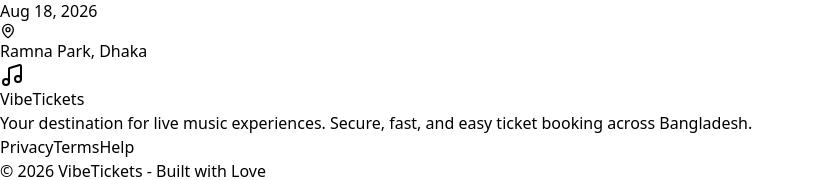
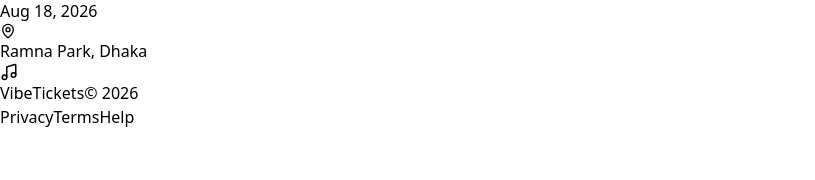
Before and after one commit to farhanshahriar07/ticket-app, a React (Vite) app: page / in a window 1280 px wide. Shown: the part 2229-2409 px from the top of the page, without its empty margins (0-815 px from the left). After the commit the page ends 2358 px from the top, so only its background shows below. Built offline with nearby package versions, Linux system fonts and the light colour scheme.

Commit message:
first commit

```diff
--- a/src/App.jsx
+++ b/src/App.jsx
@@ -495,19 +495,19 @@ const TicketsContent = ({ tickets, isDarkMode, mutedText }) => {
 };
 
 const Footer = ({ isDarkMode }) => (
-  <footer className={`py-12 border-t transition-colors duration-300 ${isDarkMode ? 'bg-gray-900 border-gray-800 text-gray-500' : 'bg-white border-gray-200 text-gray-400'}`}>
-    <div className="max-w-6xl mx-auto px-4 text-center">
-      <div className="flex items-center justify-center gap-2 mb-4">
-        <Music size={24} className="text-indigo-500" />
-        <span className={`text-xl font-black tracking-tighter ${isDarkMode ? 'text-white' : 'text-gray-900'}`}>VibeTickets</span>
+  <footer className={`py-6 border-t transition-colors duration-300 ${isDarkMode ? 'bg-gray-900 border-gray-800 text-gray-500' : 'bg-white border-gray-200 text-gray-400'}`}>
+    <div className="max-w-[1400px] mx-auto px-4 sm:px-6 flex flex-col sm:flex-row items-center justify-between gap-4">
+      <div className="flex items-center gap-2">
+        <Music size={18} className="text-indigo-500" />
+        <span className={`text-lg font-black tracking-tighter ${isDarkMode ? 'text-white' : 'text-gray-900'}`}>VibeTickets</span>
+        <span className="hidden sm:inline text-[10px] uppercase font-bold tracking-widest ml-4">© {new Date().getFullYear()}</span>
       </div>
-      <p className="text-sm max-w-md mx-auto mb-6">Your destination for live music experiences. Secure, fast, and easy ticket booking across Bangladesh.</p>
-      <div className="flex justify-center gap-6 text-xs font-bold uppercase tracking-widest mb-8">
+
+      <div className="flex items-center gap-6 text-[10px] font-bold uppercase tracking-widest">
         <a href="#" className="hover:text-indigo-500 transition-colors">Privacy</a>
         <a href="#" className="hover:text-indigo-500 transition-colors">Terms</a>
         <a href="#" className="hover:text-indigo-500 transition-colors">Help</a>
       </div>
-      <p className="text-[10px] uppercase font-bold tracking-[0.2em]">© {new Date().getFullYear()} VibeTickets - Built with Love</p>
     </div>
   </footer>
 );
```
